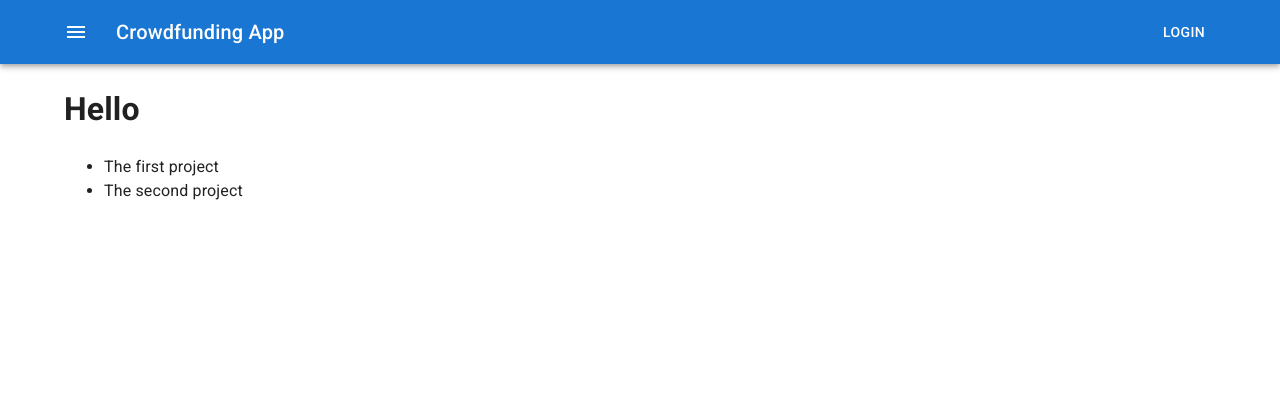
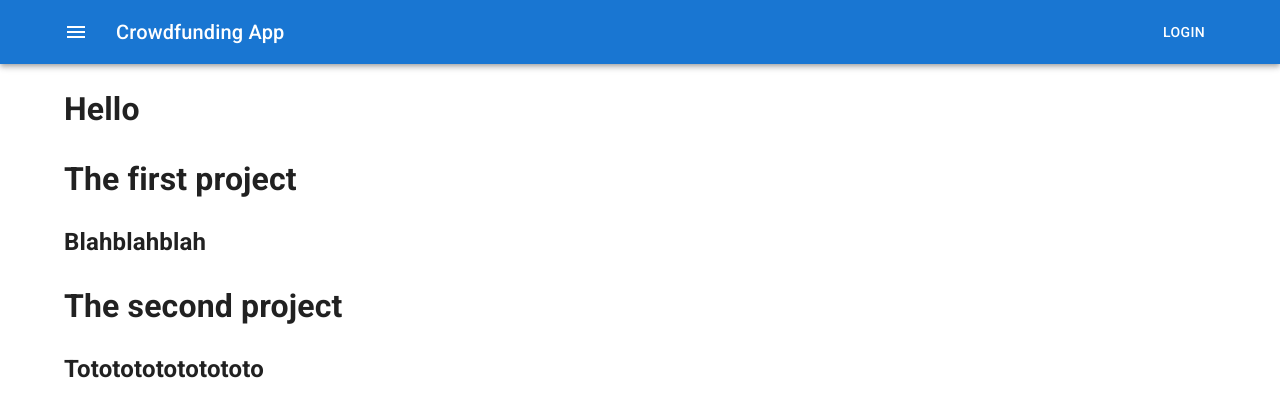
Before and after one commit to AlexisDoroszkiewicz/crowdfunding-app, a Next.js app: page / in a window 1280 px wide. Shown: the top 416 px of the page. Built offline with nearby package versions, Linux system fonts and the light colour scheme; no server answers.

Commit message:
Refacto Project as a class

```diff
--- /dev/null
+++ b/classes/Project.ts
@@ -0,0 +1,33 @@
+export default class Project {
+    id: string;
+    title: string;
+    description: string;
+    createdAt: Date;
+    ownerId: string;
+    likes: number;
+    requiredAmount: number;
+    reachedAmount: number;
+    isClosed: boolean;
+
+    constructor(
+        id: string,
+        title: string,
+        description: string,
+        createdAt: Date,
+        ownerId: string,
+        likes: number,
+        requiredAmount: number,
+        reachedAmount: number,
+        isClosed: boolean
+    ) {
+        this.id = id;
+        this.title = title;
+        this.description = description;
+        this.createdAt = createdAt;
+        this.ownerId = ownerId;
+        this.likes = likes;
+        this.requiredAmount = requiredAmount;
+        this.reachedAmount = reachedAmount;
+        this.isClosed = isClosed;
+    }
+}
--- /dev/null
+++ b/components/ProjectCard.tsx
@@ -0,0 +1,13 @@
+import React from "react";
+import Project from "@classes/Project";
+
+const ProjectCard = (props: Project) => {
+    return (
+        <div key={props.id}>
+            <h1>{props.title}</h1>
+            <h2>{props.description}</h2>
+        </div>
+    );
+};
+
+export default ProjectCard;
--- a/components/ProjectItem.tsx
+++ /dev/null
@@ -1,18 +0,0 @@
-import React from "react";
-
-export interface Project {
-    id: string | number;
-    title: string;
-    createdAt: Date;
-    owner: string;
-    likes: number;
-    requiredAmount: number;
-    reachedAmount: number;
-    isClosed: boolean;
-}
-
-const ProjectItem = (props: Project) => {
-    return <li key={props.id}>{props.title}</li>;
-};
-
-export default ProjectItem;
--- a/components/ProjectList.tsx
+++ b/components/ProjectList.tsx
@@ -1,11 +1,12 @@
-import ProjectItem, { Project } from "./ProjectItem";
+import ProjectCard from "./ProjectCard";
+import Project from "@classes/Project";
 
 interface Props {
     projects: Project[];
 }
 
 const ProjectList = (props: Props) => {
-    return <ul>{props.projects.map((project) => ProjectItem(project))}</ul>;
+    return <div>{props.projects.map((project) => ProjectCard(project))}</div>;
 };
 
 export default ProjectList;
--- a/pages/index.tsx
+++ b/pages/index.tsx
@@ -4,14 +4,16 @@ import { firebaseApp } from "firebase.config";
 import { getAuth, onAuthStateChanged } from "firebase/auth";
 import { useState } from "react";
 import ProjectList from "@components/ProjectList";
+import Project from "@classes/Project";
 
-const tempProjectList = [
+const tempProjectList: Project[] = [
     {
         id: "2DjnIuE7q0UCpOwmSR6q",
         createdAt: new Date(),
+        description: "Blahblahblah",
         isClosed: false,
         likes: 98,
-        owner: "wJSLzZ25cIPL3tyfrHMfPrD4h002",
+        ownerId: "wJSLzZ25cIPL3tyfrHMfPrD4h002",
         reachedAmount: 300,
         requiredAmount: 40000,
         title: "The first project",
@@ -19,9 +21,10 @@ const tempProjectList = [
     {
         id: "2DjnIuE7q0UCpOwmSR6w",
         createdAt: new Date(),
+        description: "Tototototototototo",
         isClosed: false,
         likes: 98,
-        owner: "wJSLzZ25cIPL3tyfrHMfPrD4h002",
+        ownerId: "wJSLzZ25cIPL3tyfrHMfPrD4h002",
         reachedAmount: 300,
         requiredAmount: 40000,
         title: "The second project",
--- a/tsconfig.json
+++ b/tsconfig.json
@@ -20,7 +20,8 @@
             "@components/*": ["components/*"],
             "@styles/*": ["styles/*"],
             "@lib/*": ["lib/*"],
-			"@public/*": ["public/*"]
+            "@public/*": ["public/*"],
+            "@classes/*": ["classes/*"]
         }
     },
     "include": ["next-env.d.ts", "**/*.ts", "**/*.tsx"],
```
Lines whose indentation alone changed are shown as unchanged.
